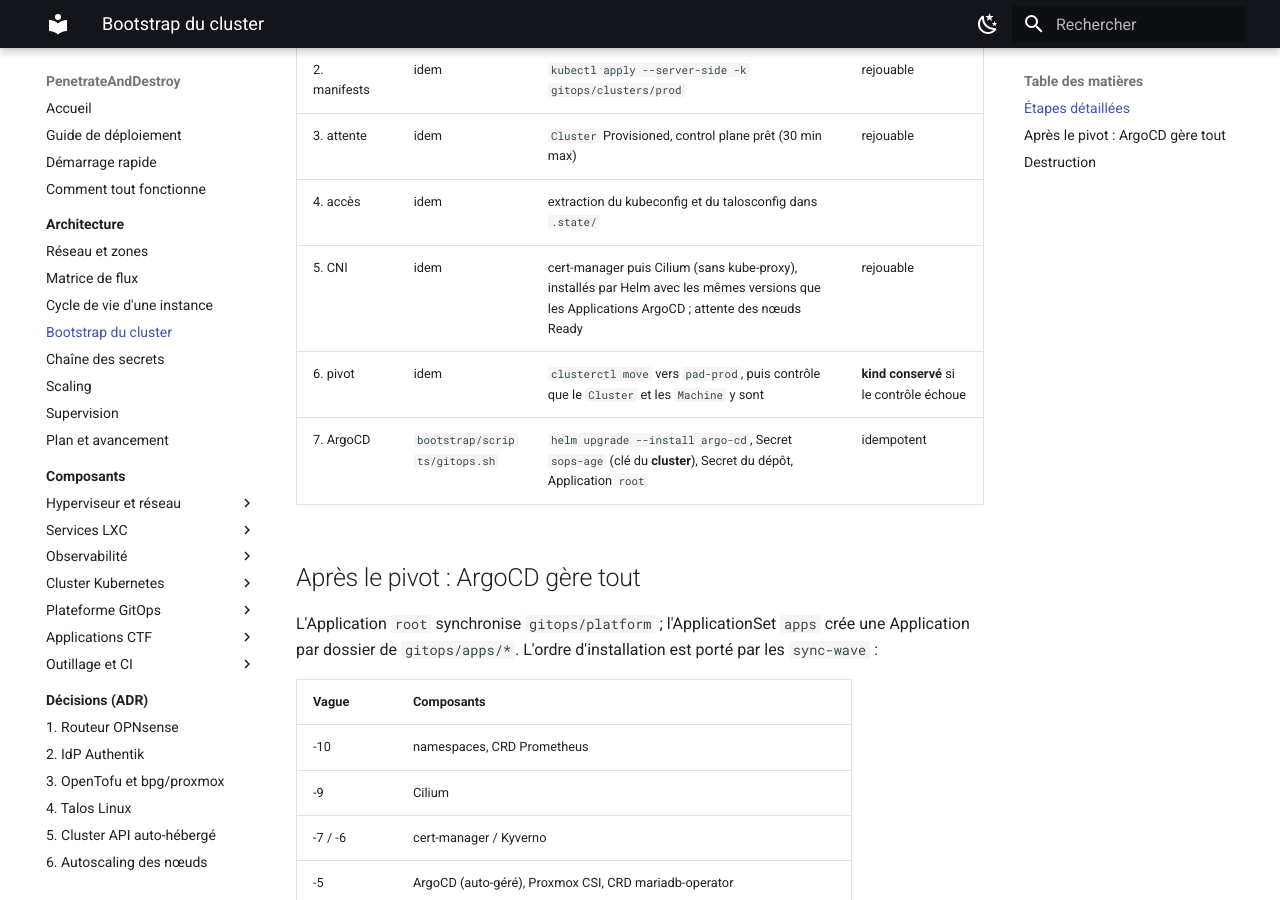
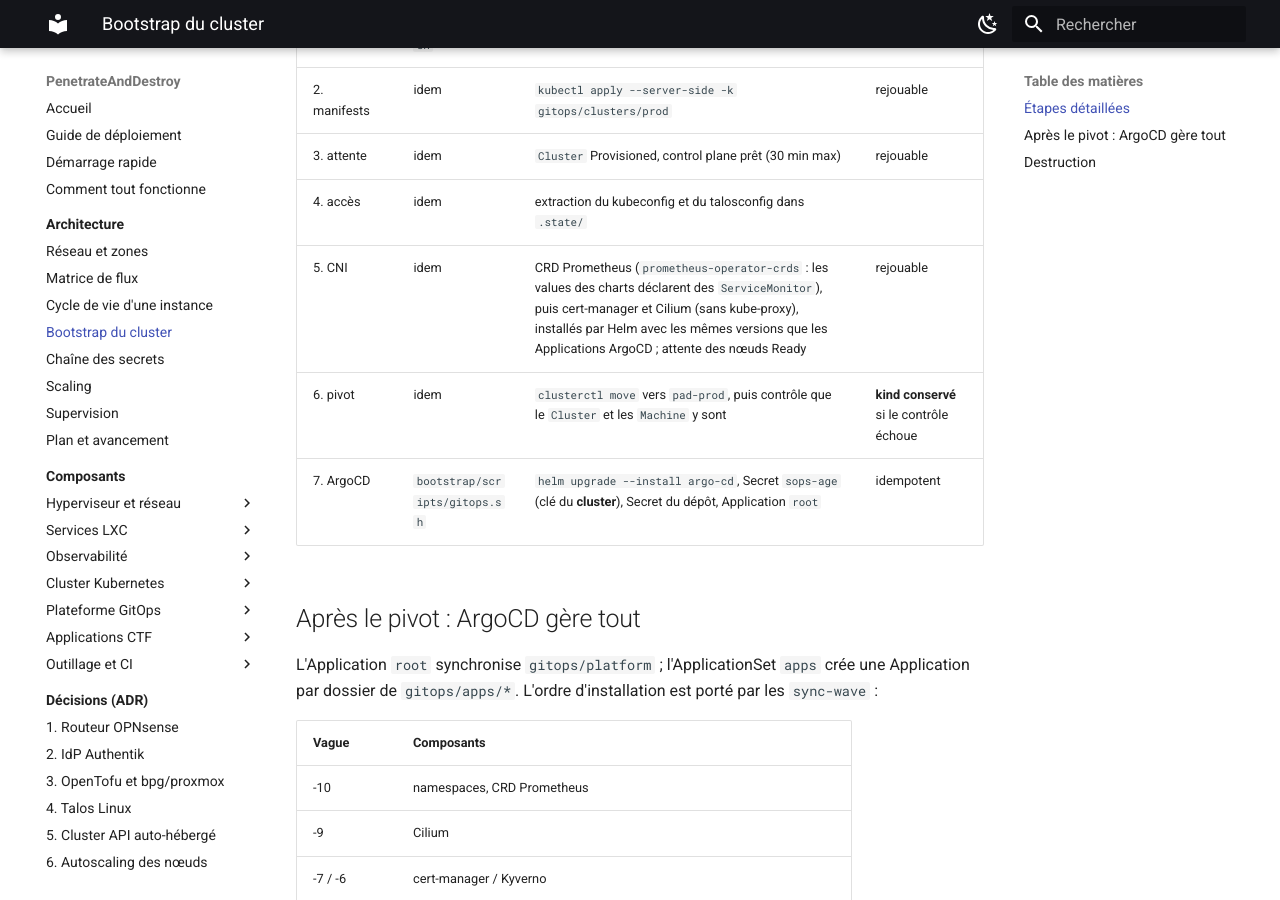
Before and after one commit to kim-tsr/penetrate-and-destroy, an MkDocs documentation site: the page built from docs/architecture/bootstrap.md, in a window 1280 px wide and 900 px high, scrolled down 2462 px. Built offline with MkDocs 1.6.1 and Material for MkDocs 9.7.7, drawn with Linux system fonts in a browser that asks for light colours.

Commit message:
fix(bootstrap): CRD Prometheus installées avant cert-manager et Cilium (ServiceMonitor)

```diff
--- a/docs/architecture/bootstrap.md
+++ b/docs/architecture/bootstrap.md
@@ -11,7 +11,7 @@
     C --> D[kubectl apply gitops/clusters/prod<br/>Cluster, TalosControlPlane, MachineDeployments]
     D --> E[CAPMOX clone le template Talos<br/>et démarre les VM via l'API Proxmox]
     E --> F[Cluster Provisioned, kubeconfig et talosconfig extraits]
-    F --> G[cert-manager et Cilium installés<br/>nœuds Ready]
+    F --> G[CRD Prometheus, cert-manager et Cilium installés<br/>nœuds Ready]
     G --> H[clusterctl move : kind vers pad-prod]
     H --> I[Vérification : Cluster et Machines présents dans pad-prod]
     I --> J[kind supprimé]
@@ -30,7 +30,7 @@
 | 2. manifests | idem | `kubectl apply --server-side -k gitops/clusters/prod` | rejouable |
 | 3. attente | idem | `Cluster` Provisioned, control plane prêt (30 min max) | rejouable |
 | 4. accès | idem | extraction du kubeconfig et du talosconfig dans `.state/` | |
-| 5. CNI | idem | cert-manager puis Cilium (sans kube-proxy), installés par Helm avec les mêmes versions que les Applications ArgoCD ; attente des nœuds Ready | rejouable |
+| 5. CNI | idem | CRD Prometheus (`prometheus-operator-crds` : les values des charts déclarent des `ServiceMonitor`), puis cert-manager et Cilium (sans kube-proxy), installés par Helm avec les mêmes versions que les Applications ArgoCD ; attente des nœuds Ready | rejouable |
 | 6. pivot | idem | `clusterctl move` vers `pad-prod`, puis contrôle que le `Cluster` et les `Machine` y sont | **kind conservé** si le contrôle échoue |
 | 7. ArgoCD | `bootstrap/scripts/gitops.sh` | `helm upgrade --install argo-cd`, Secret `sops-age` (clé du **cluster**), Secret du dépôt, Application `root` | idempotent |
 
```
Also changed, not shown: docs/guide-deploiement.md (+1 -1 lines), 1 other file.
